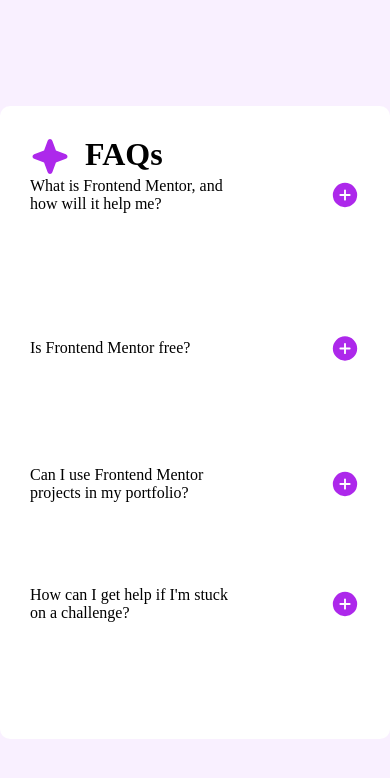
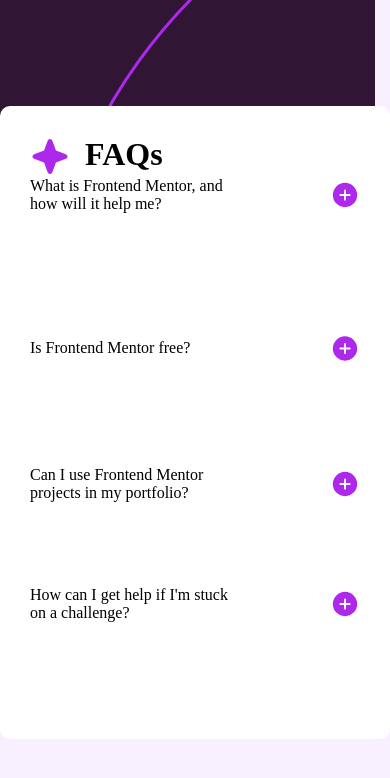
Before and after one commit to tatsuya98/faq, a plain HTML site: page index.html in a window 390 px wide. Drawn offline with Linux system fonts and the light colour scheme; a web font is replaced by a local one.

Commit message:
Add files via upload

```diff
--- a/styles.css
+++ b/styles.css
@@ -41,10 +41,16 @@
     padding: 30px;
     position: absolute;
     border-radius: 10px;
+    z-index: 1;
+
 }
 .image{
     position: relative;
     background-image: url(./assets/images/background-pattern-desktop.svg);
+    width: 100%;
+    height:350px;
+    z-index: -1;
+    top: -250px;
 }
 .plus-minus{
     margin-left: auto;
@@ -65,6 +71,11 @@
     .image{
         position: relative;
         background-image: url(./assets/images/background-pattern-mobile.svg);
+        background-repeat: no-repeat;
+        width: 100%;
+        height: 250px;
+        z-index: -1;
+        top: -300px;
     }
     li{
         max-width: 25ch;
```
